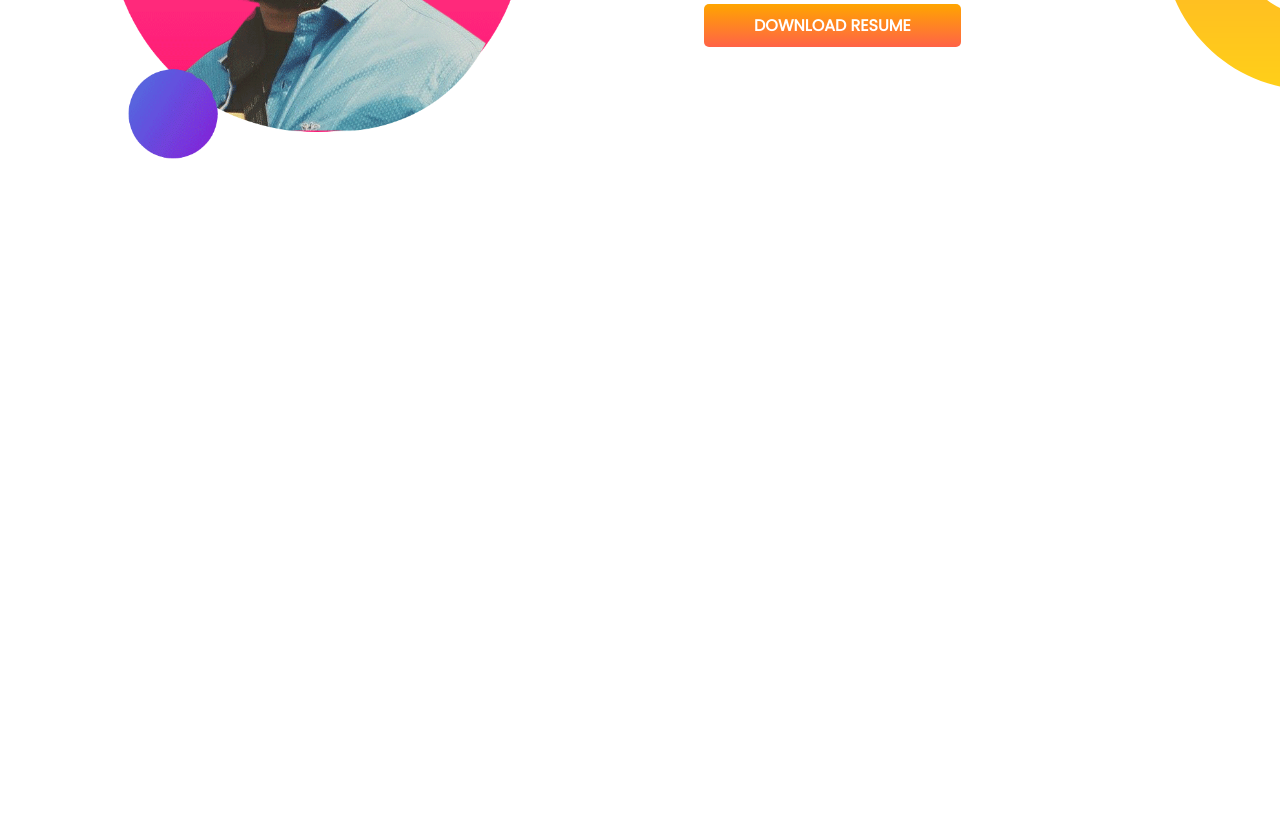
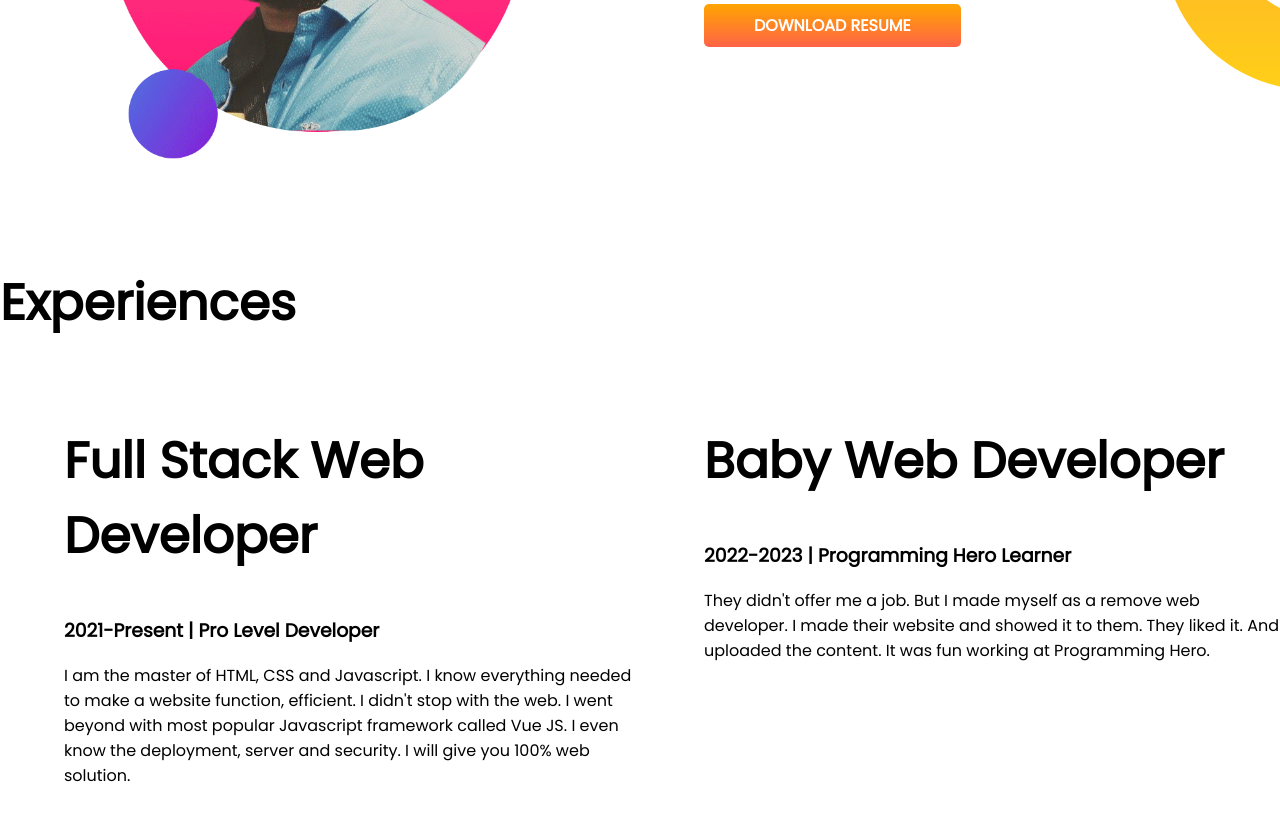
Before and after one commit to rokey64/portfolio, a plain HTML site: page index.html in a window 1280 px wide. Shown: the part 848-1668 px from the top of the page. Before the commit the page ends 1114 px from the top, so only its background shows below. Drawn offline with Linux system fonts and the light colour scheme.

Commit message:
experience

```diff
--- a/index.html
+++ b/index.html
@@ -11,7 +11,7 @@
     <link href="https://fonts.googleapis.com/css2?family=Poppins:wght@200;400&display=swap" rel="stylesheet">
 </head>
 <body>
-    <section class="top-part">
+    <section class="top-part flexiable">
         <div class="half-width">
             <h1>Welcome To</h1>
             <h1><span class="orange-color">Rezaul Karim</span>  World!</h1>
@@ -24,7 +24,7 @@
         </div>
    </section>
 
-   <section class="dream-big">
+   <section class="dream-big flexiable">
         <div class="half-width">
             <img src="images/rokey-bg2.png" alt="rokey pic">
         </div>
@@ -36,5 +36,22 @@
         </div>
    </section>
 
+   <section class="experience">
+       <h1>Experiences</h1>
+       <div class="flexiable">
+        <div class="half-width">
+        	<h1>Full Stack Web Developer</h1>
+            <h3>2021-Present | Pro Level Developer</h3>
+            <P>I am the master of HTML, CSS and Javascript. I know everything needed to make a website function, efficient. I didn't stop with the web. I went beyond with most popular Javascript framework called Vue JS. I even know the deployment, server and security. I will give you 100% web solution.</P>
+       </div>
+       <div class="half-width">
+            <h1>Baby Web Developer</h1>
+            <h3>2022-2023 | Programming Hero Learner</h3>
+            <P>They didn't offer me a job. But I made myself as a remove web developer. I made their website and showed it to them. They liked it. And uploaded the content. It was fun working at Programming Hero.</P>
+       </div>
+       </div>
+
+   </section>
+
 </body>
 </html>
--- a/style.css
+++ b/style.css
@@ -9,7 +9,7 @@ h1{
 .orange-color{
     color: orange;
 }
-section{
+.flexiable{
     display: flex;
     margin-bottom: 100px;
 }
```
Also changed, not shown: 1 other file.
